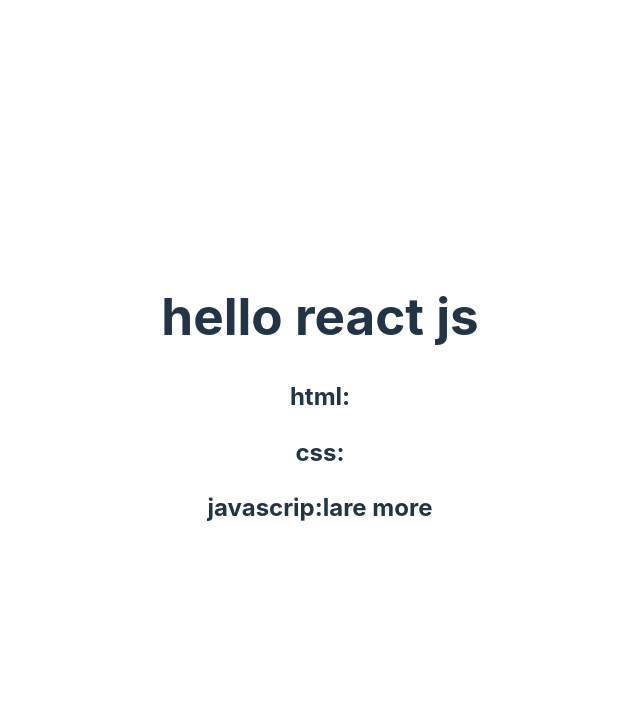
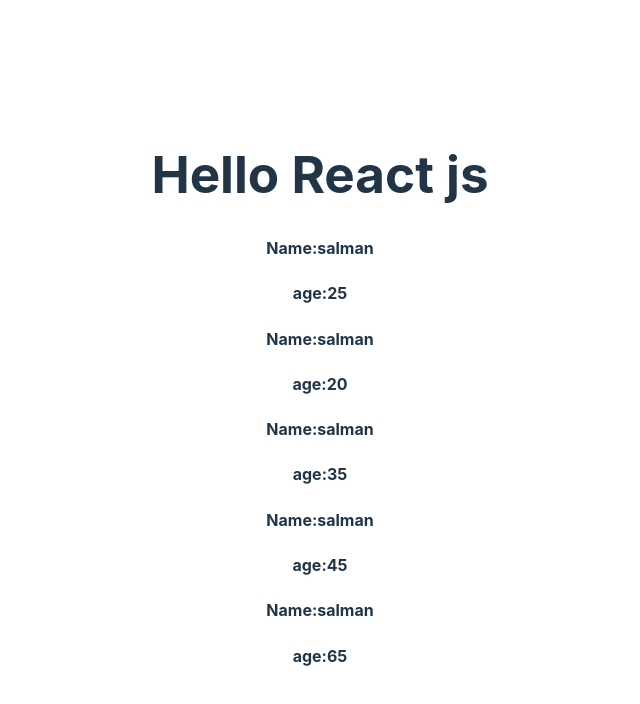
Before and after one commit to masuddrak/core-concept-react, a React (Vite) app: page / in a window 1280 px wide. Shown: the top 704 px of the page, without its empty margins (320-960 px from the left). Built offline with nearby package versions, Linux system fonts and the light colour scheme.

Commit message:
react rendering map

```diff
--- a/src/App.jsx
+++ b/src/App.jsx
@@ -3,18 +3,25 @@
 import viteLogo from '/vite.svg'
 import './App.css'
 import Conditional from './Conditional'
+import Singer from './Singer'
+
 
 function App() {
   const [count, setCount] = useState(0)
+  const singers=[
+    {id:1,name:"salman",age:25},
+    {id:2,name:"salman",age:20},
+    {id:3,name:"salman",age:35},
+    {id:4,name:"salman",age:45},
+    {id:5,name:"salman",age:65},
+  ]
 
-  return (
-    <>
-      <h1>hello react js</h1>
-      <Conditional isDone={true} taks="html"></Conditional>
-      <Conditional isDone={true} taks="css"></Conditional>
-      <Conditional isDone={false} taks="javascrip"></Conditional>
-    </>
-  )
+  return (<>
+      <h1>Hello React js</h1>
+     {
+      singers.map(singer=><Singer singer={singer}></Singer>)
+     }
+  </>)
 }
 
 export default App
--- /dev/null
+++ b/src/Singer.jsx
@@ -0,0 +1,10 @@
+function Singer({singer}){
+    console.log(singer)
+    return (<>
+
+    <h4>Name:{singer.name}</h4>
+    <h4>age:{singer.age}</h4>
+
+    </>)
+}
+export default Singer
```
